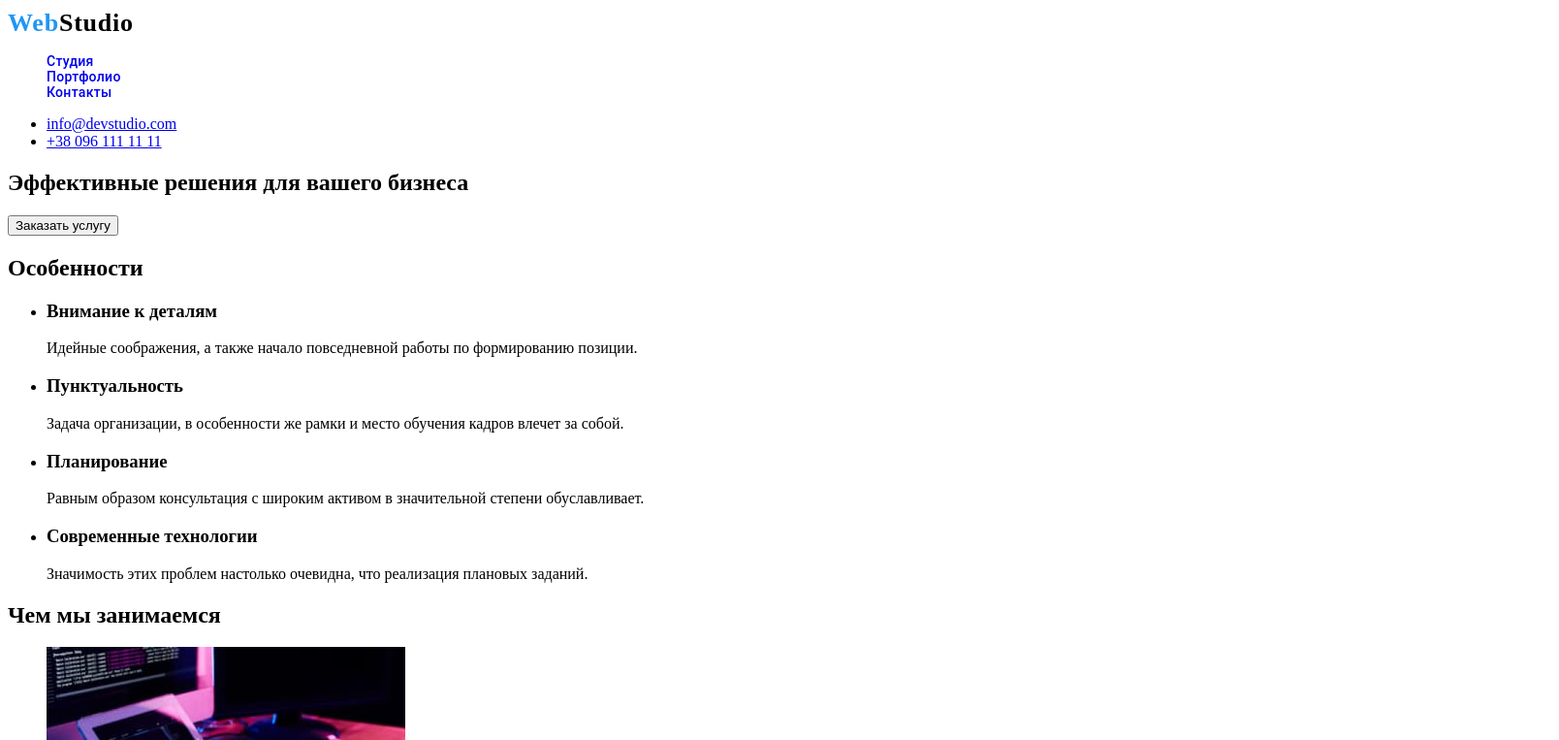
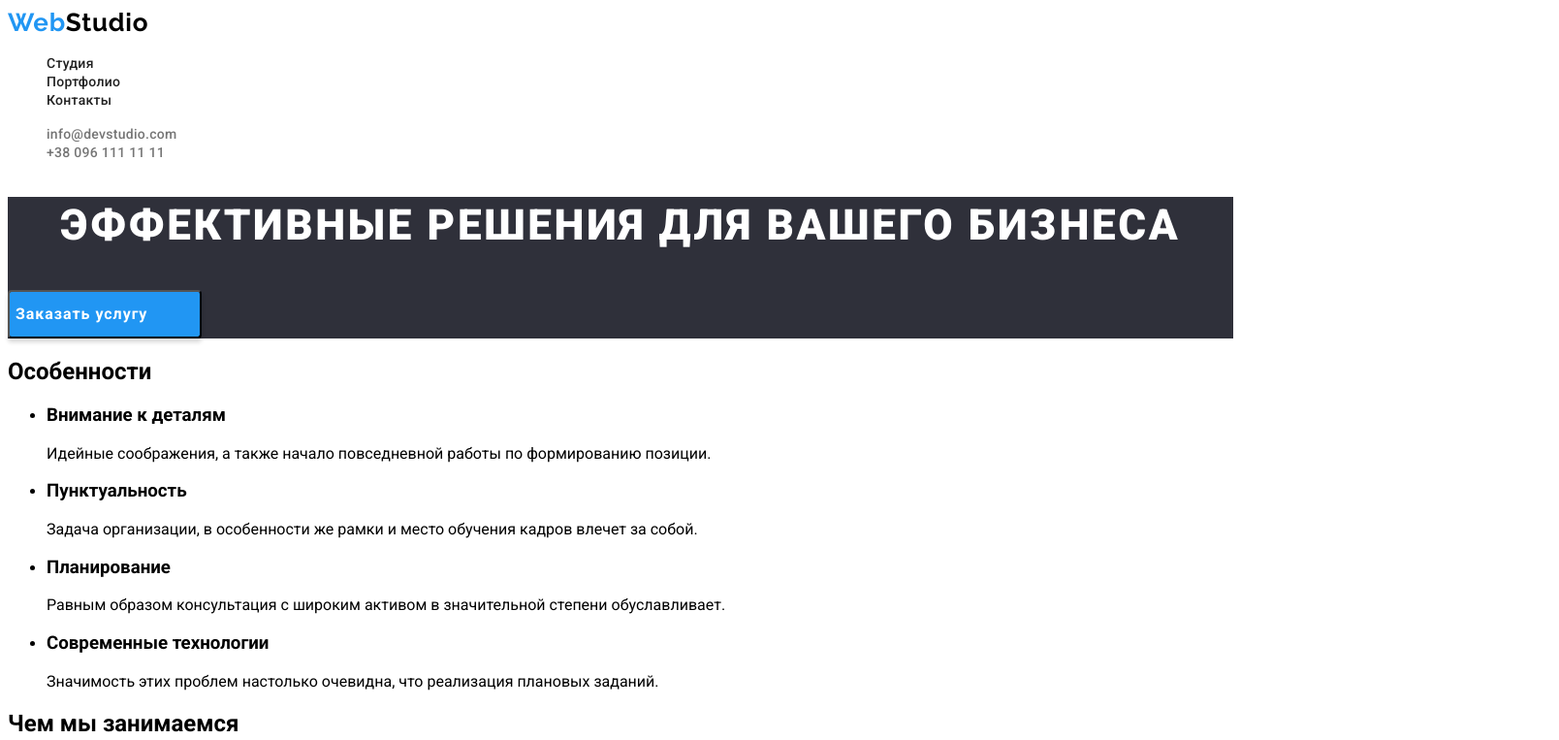
Before and after one commit to achumachenko/goit-markup-hw-02, a plain HTML site: page index.html in a window 1280 px wide. Shown: the top 763 px of the page at 97% size, 1608 px wide, since content can reach past the window. Drawn offline with Linux system fonts and the light colour scheme.

Commit message:
добавил классы

```diff
--- a/css/styles.css
+++ b/css/styles.css
@@ -1,8 +1,25 @@
 /* Стили */
+/* roboto regular bold medium black  */
+:root{
+    --accent-color: #2196F3;
+}
+body{
+    font-family: 'Roboto',
+    sans-serif;
+}
+.item {
+    list-style: none;
+}
 
-/* логотип */
+.link {
+    text-decoration: none;
+}
+
+/* ======== логотип ======== */
+
 .logo {
-    font-family: 'Raleway';
+    font-family: 'Raleway',
+    sans-serif;
     font-style: normal;
     font-weight: 700;
     font-size: 26px;
@@ -13,7 +30,8 @@
     text-decoration: none;
 }
 .header-logo {
-    font-family: 'Raleway';
+    font-family: 'Raleway',
+    sans-serif;
     font-style: normal;
     font-weight: 700;
     font-size: 26px;
@@ -22,57 +40,65 @@
     letter-spacing: 0.03em;
     color: #000000;
 }
-/* Меню в шапке */
-ul > .nav-menu-item{
-    list-style: none ;
 
-}
-.nav-menu-item > a{
-   text-decoration: none;
-}
-.nav-menu-item {
-    font-family: 'Roboto';
+/* ====== Меню в шапке ====== */
+
+
+.nav-menu-link {
     font-style: normal;
     font-weight: 500;
     font-size: 14px;
-    line-height: 16px;
+    line-height: 1.142;
     letter-spacing: 0.02em;
     color: #212121;
 }
-.nav-menu-item :hover,
-.nav-menu-item :focus {
-    font-family: 'Roboto';
+.contacts-header-link{
     font-style: normal;
     font-weight: 500;
     font-size: 14px;
-    line-height: 16px;
+    line-height: 1.142;
     letter-spacing: 0.02em;
-    color: #2196F3;
+    color: #757575;
 }
-/* Стили для портфолио */
-main{
-    width: 1600px;
+.nav-menu-link:hover,
+.nav-menu-link:focus,
+.contacts-header-link:hover,
+.contacts-header-link:focus{
+    color: var(--accent-color);
 }
-.portfolio{
-    width: 1170;
+
+/* ====== Hero =====*/
+
+.hero{
+    background: #2F303A;
+
 }
-.photos {
-    display: flex;
-    flex-wrap: wrap;
-    margin-top: 34px;
-    padding-left: 215px;
+.main-title{
+    font-style: normal;
+    font-weight: 900;
+    font-size: 44px;
+    line-height:1.363;
+    text-align: center;
+    letter-spacing: 0.06em;
+    text-transform: uppercase;
+    color: #FFFFFF;
 }
-.photos-items{
-    margin-left: 30px;
-    margin-bottom: 30px;
-    list-style: none;
+.hero-button{
+    font-family: 'Roboto',
+    sans-serif;
+    font-style: normal;
+    font-weight: 700;
+    font-size: 16px;
+    line-height: 1.363;
+     display: flex;
+    align-items: center;
+    text-align: center;
+    letter-spacing: 0.06em;
+    color: #FFFFFF;
+    background: #2196F3;
+    box-shadow: 0px 4px 4px rgba(0, 0, 0, 0.15);
+    border-radius: 4px;
+    cursor: pointer;
+    width: 200px;
+    height: 50px;
 }
-.photos-title{
-    margin-top: 20px;
-    margin-bottom: 4px;
-    padding-left: 24px;
-}
-.photos-text {
-    padding-left: 24px;
-    padding-bottom: 20px;
-}
--- a/index.html
+++ b/index.html
@@ -5,29 +5,34 @@
     <meta http-equiv="X-UA-Compatible" content="IE=edge">
     <meta name="viewport" content="width=device-width, initial-scale=1.0">
     <title>Студия</title>
+    <link rel="preconnect" href="https://fonts.googleapis.com">
+    <link rel="preconnect" href="https://fonts.gstatic.com" crossorigin>
+    <link href="https://fonts.googleapis.com/css2?family=Raleway:wght@700&family=Roboto:wght@400;500;700;900&display=swap"
+        rel="stylesheet">
     <link rel="stylesheet" href="./css/styles.css">
 </head>
 <body>
     <!-- Header -->
-    <header>
-        <nav>
+    <header class="page-header">
+        <nav class="header-nav">
             <a class="logo" href="./index.html" lang="en">Web<span class="header-logo">Studio</span></a>
             <ul class="nav-menu">
-                <li class="nav-menu-item"><a href="./index.html">Студия</a></li>
-                <li class="nav-menu-item"><a href="portfolio.html">Портфолио</a></li>
-                <li class="nav-menu-item"><a href="#">Контакты</a></li>
+                <li class="nav-menu-item item"><a href="./index.html" class="nav-menu-link link">Студия</a></li>
+                <li class="nav-menu-item item"><a href="portfolio.html" class="nav-menu-link link">Портфолио</a></li>
+                <li class="nav-menu-item item"><a href="#" class="nav-menu-link link">Контакты</a></li>
+            </ul>
+            <ul class="contacts-header">
+                <li class="contacts-header-item item"><a href="#" class="contacts-header-link link">info@devstudio.com</a></li>
+                <li class="contacts-header-item item"><a href="#" class="contacts-header-link link">+38 096 111 11 11</a></li>
             </ul>
         </nav>
-        <ul>
-            <li><a href="#">info@devstudio.com</a></li>
-            <li><a href="#">+38 096 111 11 11</a></li>
-        </ul>
+
     </header>
     <main>
         <!-- Hero -->
-            <section>
-                <h1>Эффективные решения для вашего бизнеса</h1>
-                <button type="button">Заказать услугу</button>
+            <section class="hero">
+                <h1 class="main-title">Эффективные решения для вашего бизнеса</h1>
+                <button type="button" class="hero-button">Заказать услугу</button>
             </section>
         <!-- Peculiarities -->
         <section>
```
Also changed, not shown: portfolio.html (+17 -9 lines).
